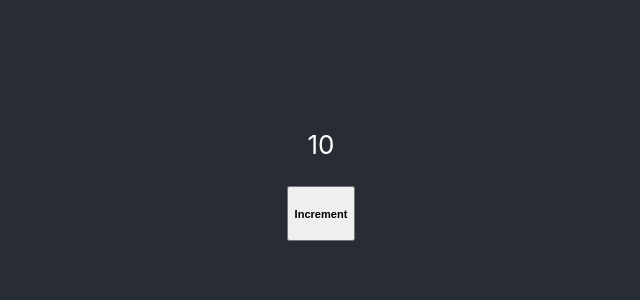
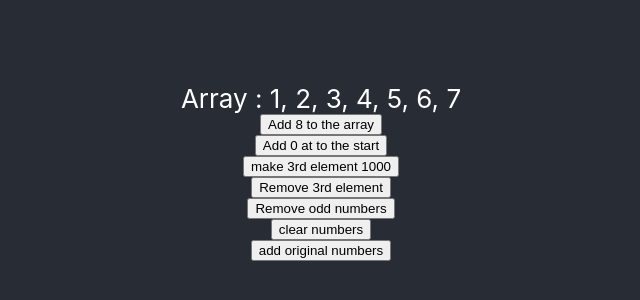
Before and after one commit to loayalsaid1/hooks-simplified, a React (Create React App) app: page / in a window 1280 px wide. Shown: the part 228-528 px from the top of the page, without its empty margins (319-959 px from the left). Built offline with nearby package versions, Linux system fonts and the light colour scheme.

Commit message:
UseArray

```diff
--- a/src/App.js
+++ b/src/App.js
@@ -16,7 +16,8 @@ import './App.css';
 // import Main from './customHooks/useToggle/Main';
 // import Main from './customHooks/useTimeout/Main';
 // import Main from './customHooks/useDebounce/Main';
-import Main from './customHooks/useUpdateEffect/Main';
+// import Main from './customHooks/useUpdateEffect/Main';
+import Main from './customHooks/useArray/Main';
 
 
 function App() {
--- /dev/null
+++ b/src/customHooks/useArray/Main.jsx
@@ -0,0 +1,23 @@
+import React from 'react'
+import useArray from './useArray.hook';
+
+
+export default function Main() {
+	const [testArray, testArrayActions] = useArray([
+		1, 2, 3, 4, 5, 6, 7
+	]);
+
+
+	return (
+		<>
+		<div>Array : {testArray.join(', ')}</div>
+		<button onClick={() => testArrayActions.push(8)}>Add 8 to the array</button>
+		<button onClick={() => testArrayActions.unshift(0)}>Add 0 at to the start</button>
+		<button onClick={() => testArrayActions.update(2, 1000)}>make 3rd element 1000</button>
+		<button onClick={() => testArrayActions.remove(2)}>Remove 3rd element</button>
+		<button onClick={() => testArrayActions.filter(x => x % 2 === 0)}>Remove odd numbers</button>
+		<button onClick={() => testArrayActions.clear()}>clear numbers</button>
+		<button onClick={() => testArrayActions.set(a => [...a, 1, 2, 3, 4, 5, 6, 7])}>add original numbers</button>
+		</>
+	)
+}
--- /dev/null
+++ b/src/customHooks/useArray/useArray.hook.js
@@ -0,0 +1,53 @@
+import { useState } from 'react';
+
+/**
+ * @function useArray
+ * @description A hook that returns a stateful array, as well as functions to
+ *  push, unshift, update, remove, clear, and filter elements in the array.
+ * @param {Array} defaultValue The default value of the array.
+ * @returns {Array} The stateful array.
+ * @returns {Object} An object with the following properties:
+ *  - set: A function to set the value of the array.
+ *  - unshift: A function to add an element to the begenning of the array.
+ *  - push: A function to add an element to the end of the array.
+ *  - update: A function to update an element at a given index in the array.
+ *  - remove: A function to remove an element at a given index from the array.
+ *  - clear: A function to clear the array.
+ *  - filter: A function to filter the array.
+ */
+export default function useArray(defaultValue) {
+  const [array, setArray] = useState(defaultValue);
+
+  function push(item) {
+    setArray((array) => [...array, item]);
+  }
+
+  function unshift(item) {
+    setArray((array) => [item, ...array]);
+  }
+
+  function update(index, item) {
+    setArray((array) => {
+      const copy = [...array];
+      copy[index] = item;
+      return copy;
+    });
+  }
+
+  function remove(index) {
+    setArray((array) => [...array.slice(0, index), ...array.slice(index + 1)]);
+  }
+
+  function clear() {
+    setArray([]);
+  }
+
+  function filter(callback) {
+    setArray((array) => array.filter(callback));
+  }
+
+  return [
+    array,
+    { set: setArray, push, unshift, update, remove, clear, filter },
+  ];
+}
```
